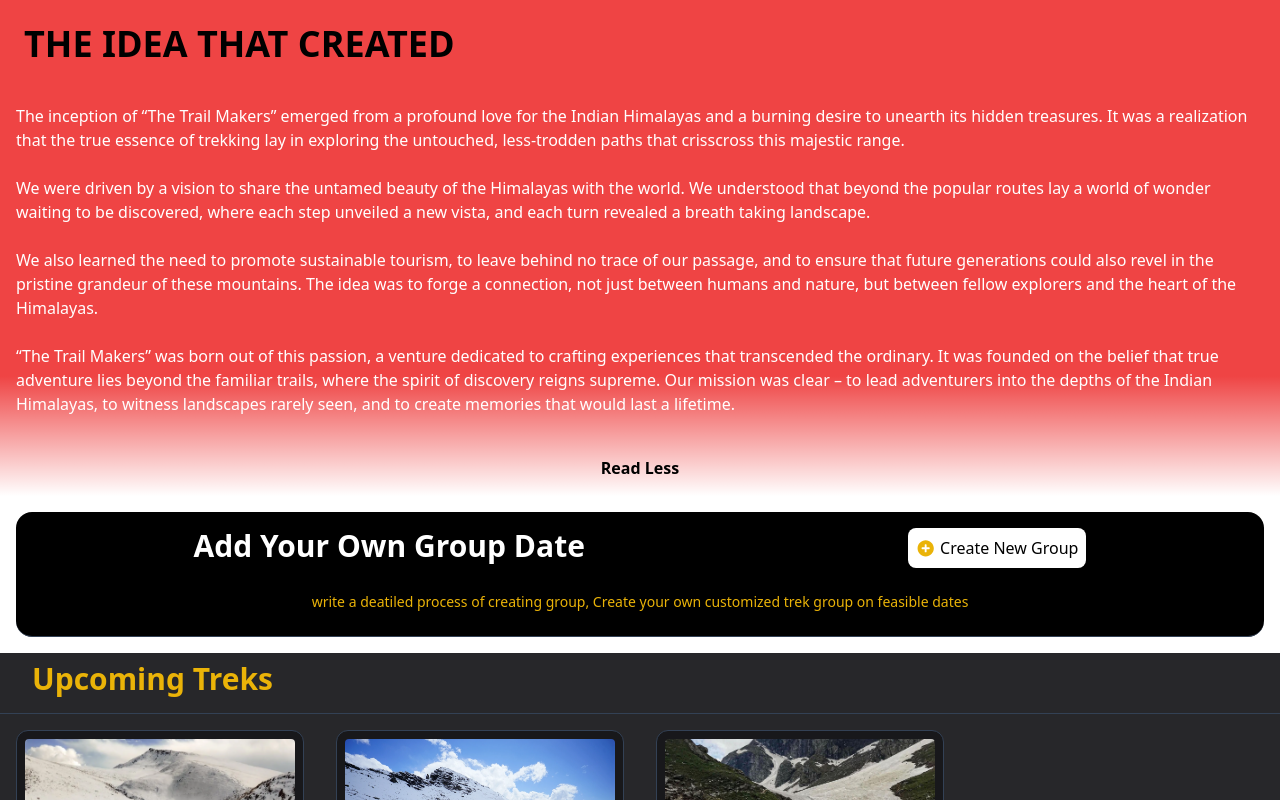
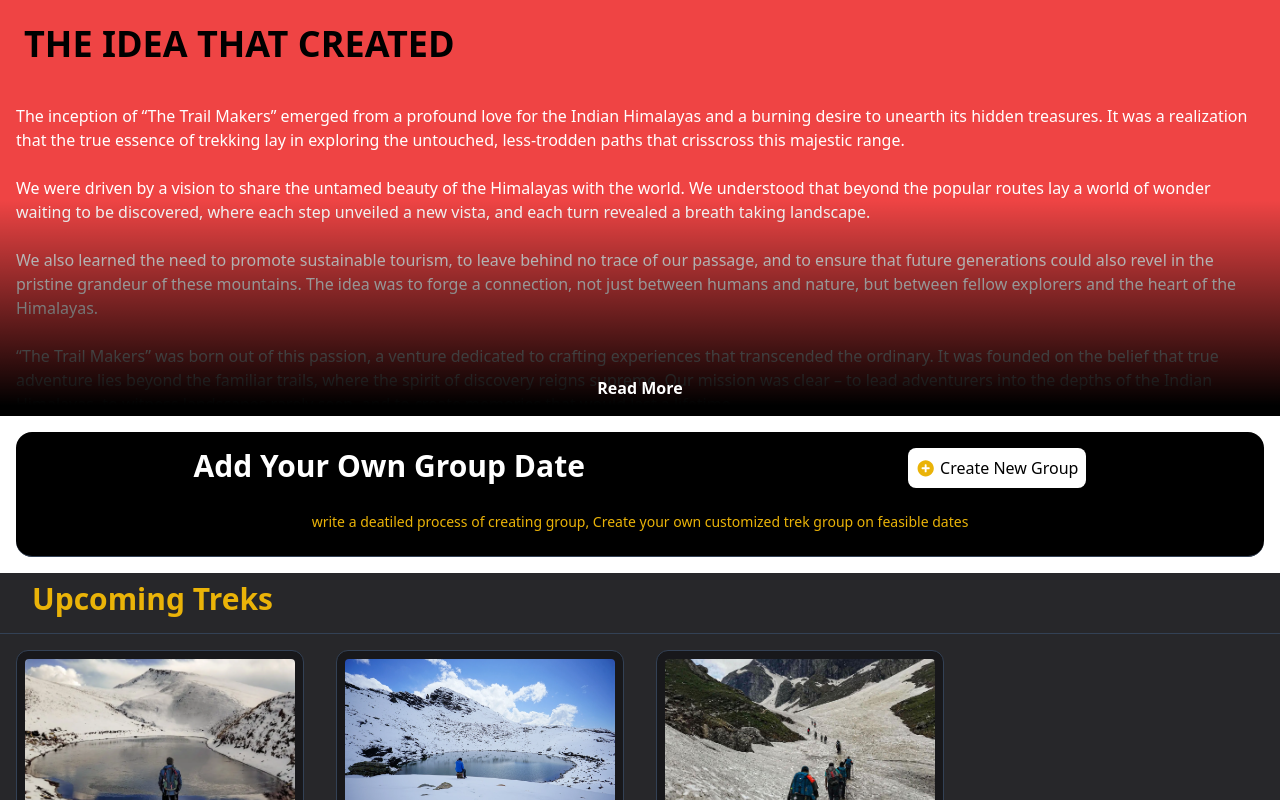
Before and after one commit to Pritam-00/My-App, a React (Create React App) app: page / in a window 1280 px wide. Shown: the top 800 px of the page. Built offline with nearby package versions, Linux system fonts and the light colour scheme.

Commit message:
minor update

```diff
--- a/src/components/DescriptionBox.js
+++ b/src/components/DescriptionBox.js
@@ -2,7 +2,7 @@ import React, { useState } from "react";
 
 export default function DescriptionBox () {
 
-        const [isClicked, setIsClicked] = useState(true)
+        const [isClicked, setIsClicked] = useState(false)
 
         function handleClick () {
             setIsClicked(condition => !condition)
```
